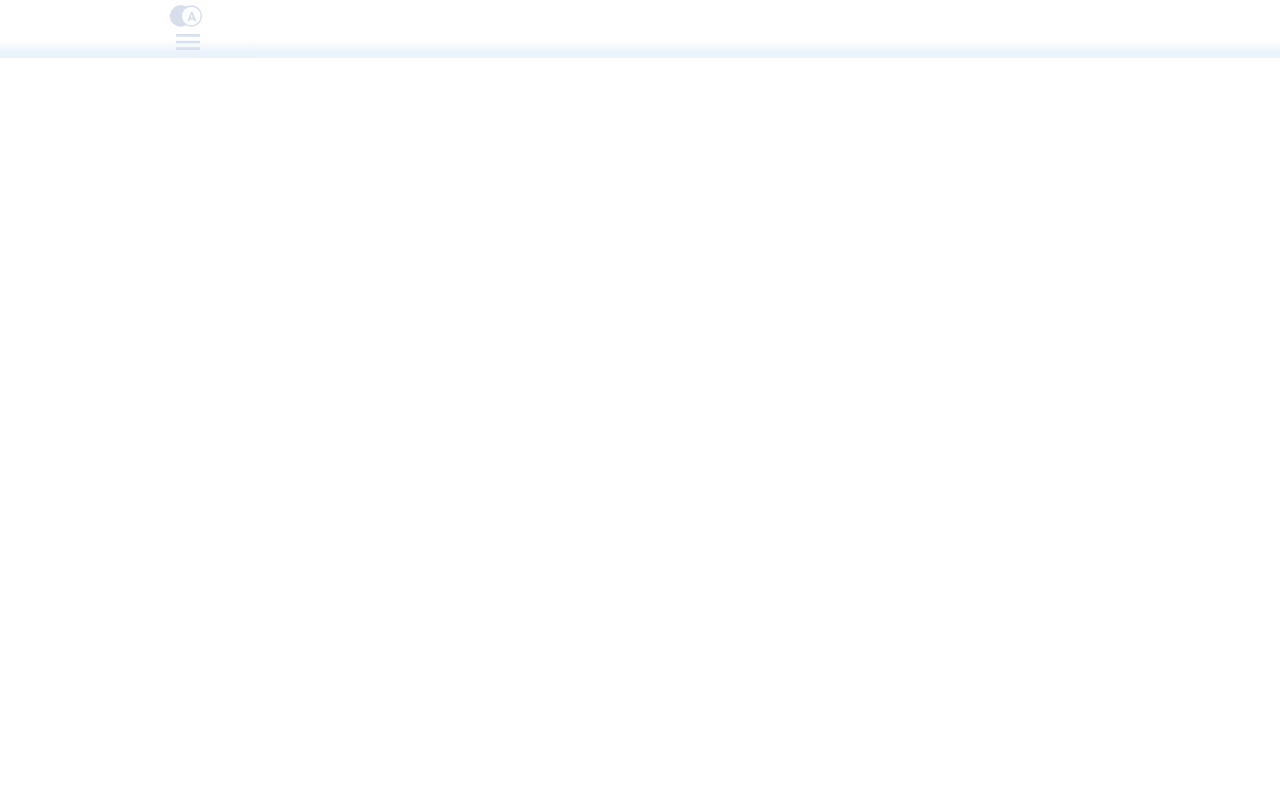
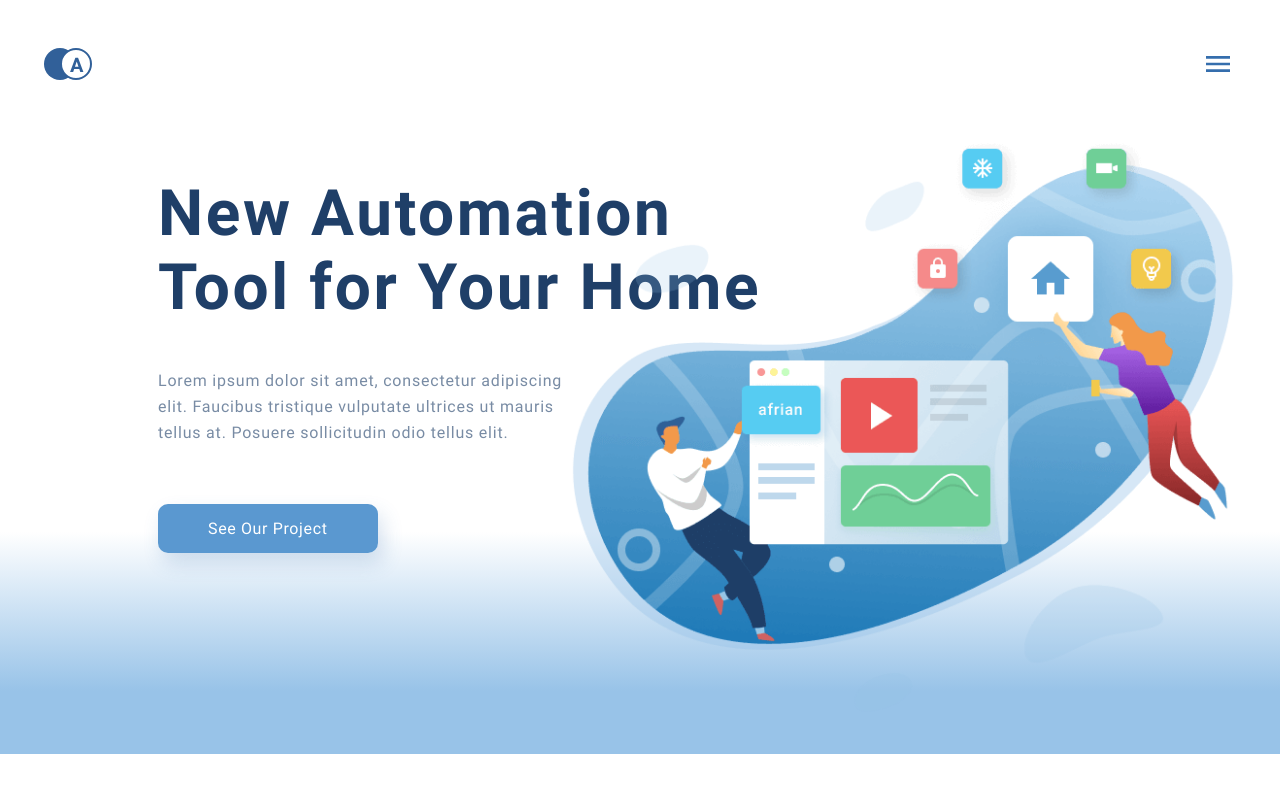
Before and after one commit to akbarjondev/afrianska, a plain HTML site: page index.html in a window 1280 px wide. Drawn offline with Linux system fonts and the light colour scheme.

Commit message:
add index header

```diff
--- a/css/style.css
+++ b/css/style.css
@@ -39,9 +39,9 @@
   box-sizing: inherit;
 }
 .container {
-  max-width: 980px;
+  max-width: 1200px;
   margin: 0 auto;
-  padding: 0 20px;
+  padding: 0 4px;
 }
 .visually-hidden {
   position: absolute !important;
@@ -58,16 +58,17 @@
 /*index-header*/
 .site-header {
   background: linear-gradient(0deg, #98C3E8 8.84%, rgba(152, 195, 232, 0) 31.12%);
-  opacity: 0.2;
+  /* opacity: 0.2; */
+  height: 714px;
 }
-.client-menu {
+.site-navbar {
   display: flex;
   align-items: center;
   margin-top: 40px;
+  margin-bottom: 46px;
 }
-.logo-blog-page {
+.site-logo {
   margin-right: auto;
-  text-decoration: none;
 }
 .toggel-btn {
   display: inline-block;
@@ -75,6 +76,49 @@
   border: none;
   outline: none;
   cursor: pointer;
+}
+.header-intro {
+  position: relative;
+  display: flex;
+  align-items: center;
+  margin-left: 114px;
+}
+.header-intro-text h1 {
+  width: 605px;
+  font-size: 64px;
+  line-height: 74px;
+  letter-spacing: 0.04em;
+  color: #1F3F68;
+}
+.header-intro-text p {
+  width: 425px;
+  font-size: 16px;
+  line-height: 26px;
+  letter-spacing: 0.05em;
+  color: #1F3F68;
+  opacity: 0.6;
+  margin-bottom: 70px;
+}
+.header-intro-text a {
+  text-decoration: none;
+  padding: 15px 50px;
+  background: #5A98D0;
+  box-shadow: 5px 10px 20px rgba(53, 110, 173, 0.2);
+  border-radius: 10px;
+  font-size: 16px;
+  line-height: 26px;
+  letter-spacing: 0.04em;
+  color: #FFFFFF;
+}
+.header-intro-text a:hover {
+  background: #4581b6;
+  box-shadow: 5px 10px 20px rgba(53, 110, 173, 0.6);
+}
+.header-intro img {
+  position: absolute;
+  z-index: 1;
+  right: 0;
+  top: 5px;
 }
 .mask-group {
   background-image: url("../img/background-mask.png");
--- a/index.html
+++ b/index.html
@@ -16,13 +16,21 @@
 	<header class="site-header">
 		<div class="container">
 			<nav class="site-navbar">
-				<a href="index.html" class="logo-blog-page">
-						<img src="img/logo.svg" alt="Logo of Afrianska" class="img-blog-page" width="32" height="32">
+				<a href="index.html" class="site-logo">
+					<img src="img/logo.svg" alt="Logo of Afrianska" class="img-blog-page" width="48" height="48">
 				</a>
 				<button type="button" class="toggel-btn">
-					<img src="img/toggel.svg" alt="Menu button for users" class="toggel-btn-img">
+					<img src="img/toggel.svg" alt="Menu button for users" class="toggel-btn-img" width="24" height="16">
 				</button>
 			</nav>
+			<section class="header-intro">
+				<div class="header-intro-text">
+					<h1>New Automation Tool for Your Home</h1>
+					<p>Lorem ipsum dolor sit amet, consectetur adipiscing elit. Faucibus tristique vulputate ultrices ut mauris tellus at. Posuere sollicitudin odio tellus elit.</p>
+					<a href="#">See Our Project</a>
+				</div>
+				<img src="img/index-header-img.png" srcset="img/index-header-img.png 1x, img/index-header-img@2x.png 2x" alt="header intro img" width="668" height="573">
+			</section>
 		</div><!-- End of container -->
 	</header>
 
```
Also changed, not shown: img/index-header-img.png (added), img/index-header-img@2x.png (added).
